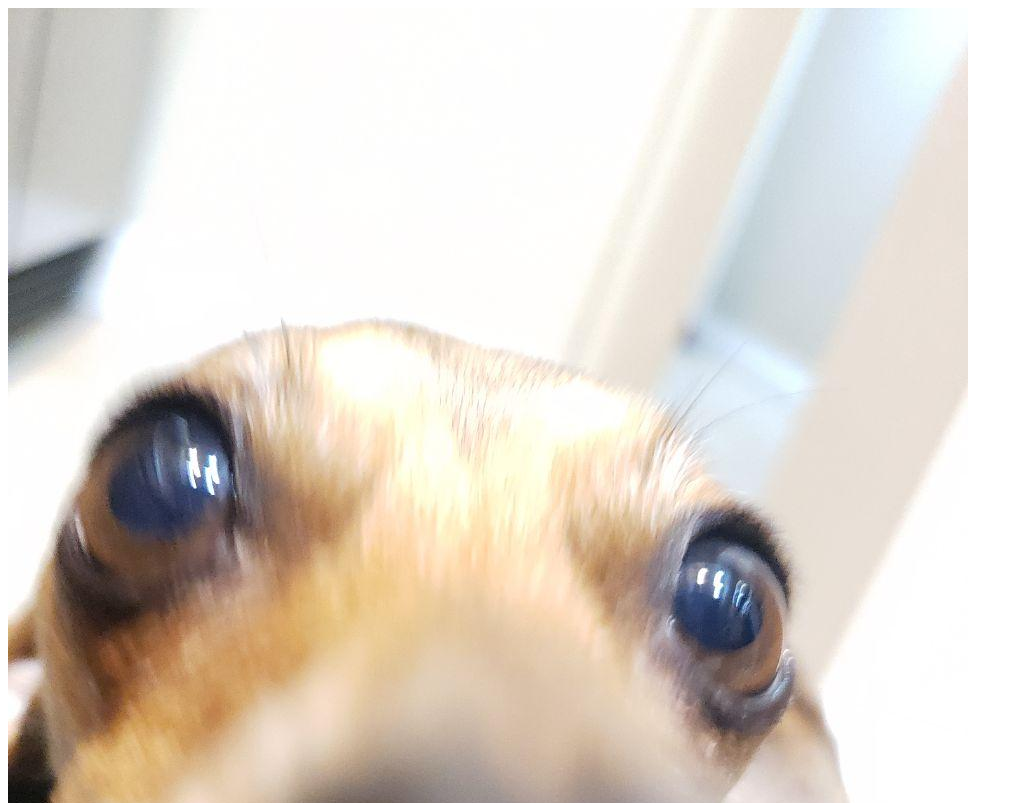
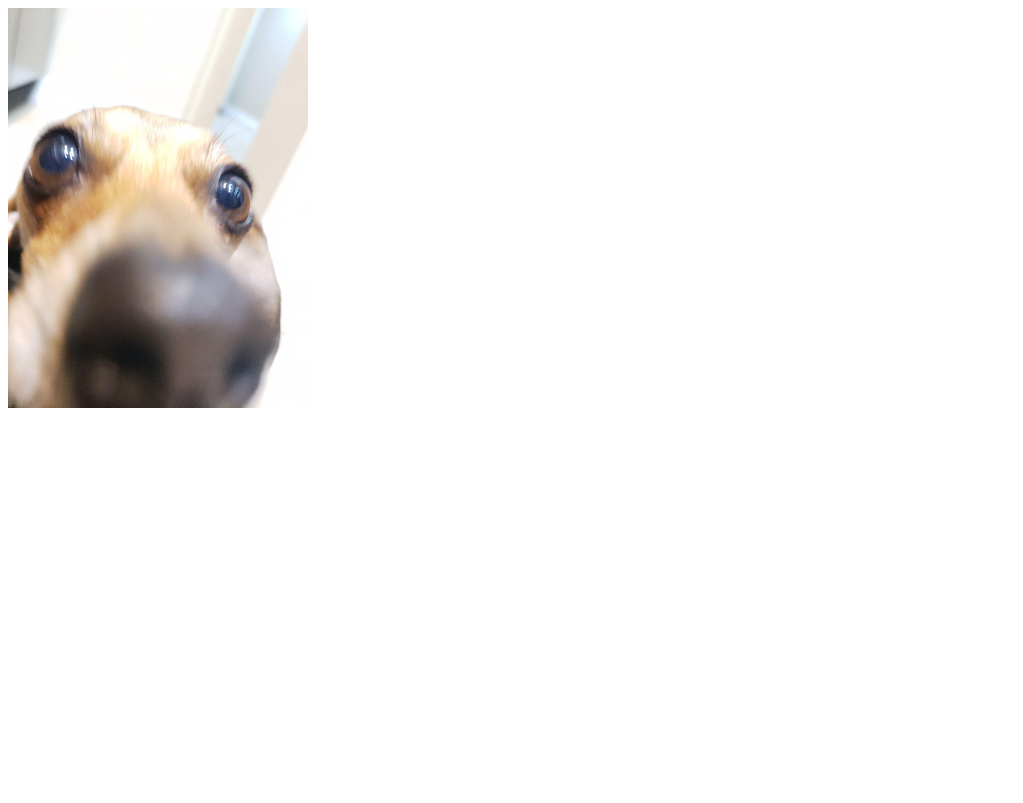
Before and after one commit to DapperDeer/Repo-For-My-Love, a plain HTML site: page index.html in a window 1280 px wide. Shown: the top 803 px of the page, without its empty margins (0-1023 px from the left). Drawn offline with Linux system fonts and the light colour scheme.

Commit message:
change height of dog

```diff
--- a/index.html
+++ b/index.html
@@ -1,5 +1,5 @@
 <div id="body">
     <div id="innerContent">
-        <img src="../images/dog.jpg"/>
+        <img src="../images/dog.jpg" height="400px"/>
     </div>
 </div>
```
